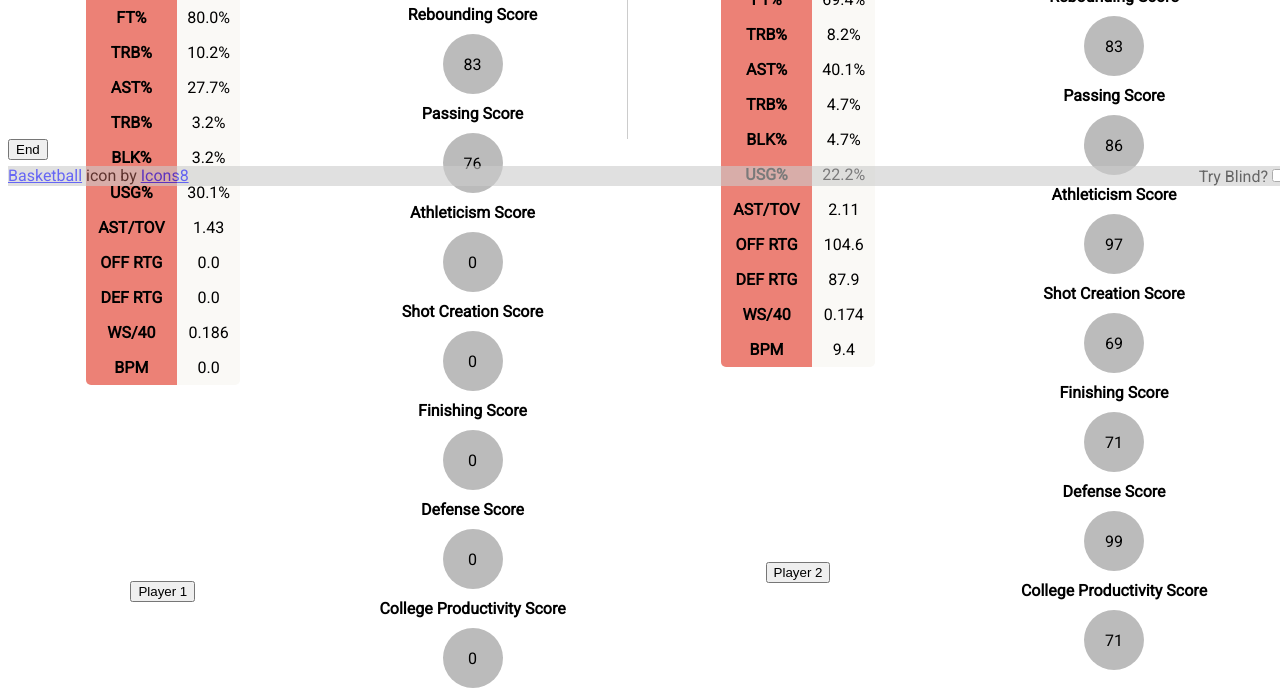
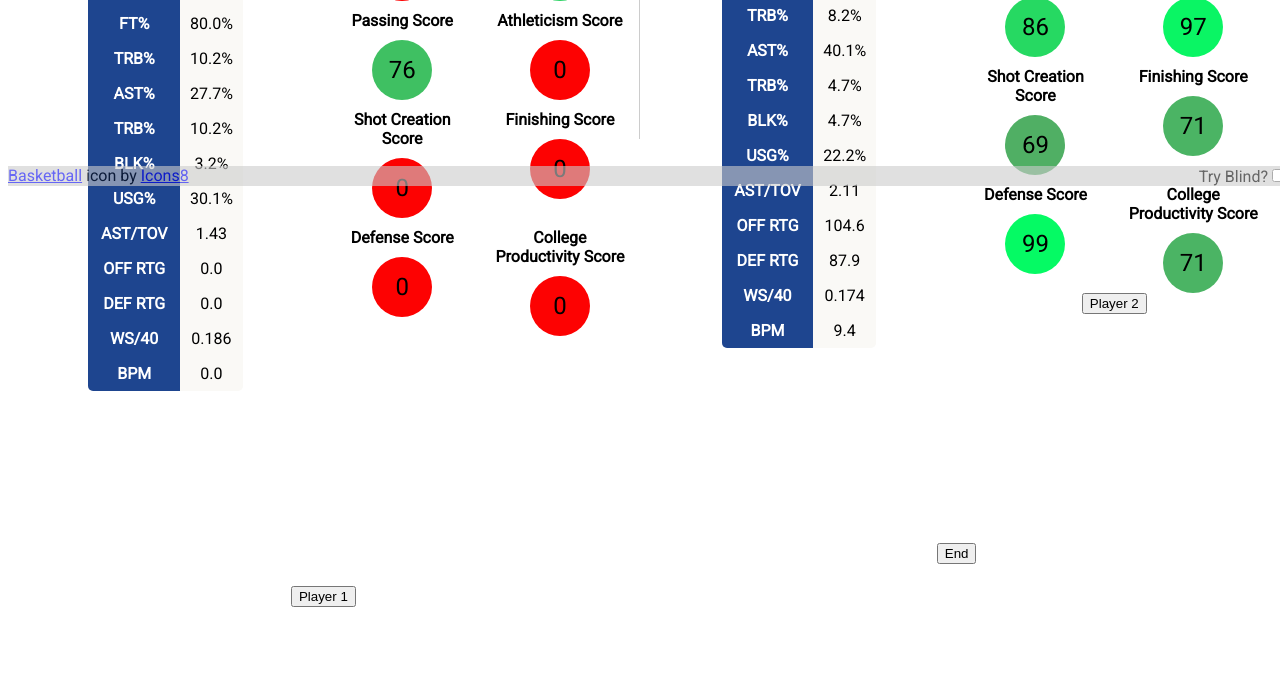
Before and after one commit to JasonG7234/NBA-Draft-Model, a Flask app: page / in a window 1280 px wide. Shown: the part 614-1302 px from the top of the page. After the commit the page ends 1221 px from the top, so only its background shows below. Run offline with Flask 2, Linux system fonts and the light colour scheme.

Commit message:
fix: minor design improvements

```diff
--- a/src/training/static/styles/mainpage.css
+++ b/src/training/static/styles/mainpage.css
@@ -82,10 +82,12 @@ tr:last-child th:last-child { border-bottom-right-radius: 5px; }
     color: #000;
   }
   .auxiliary {
-    background-color: #ec8176;
+    background-color: #1e458f;
+    color: white;
   }
   .stats {
-    background-color: #ec8176;
+    background-color: #1e458f;
+    color: white;
     padding: 5px;
   }
   .tooltip {
@@ -120,20 +122,22 @@ tr:last-child th:last-child { border-bottom-right-radius: 5px; }
   }
   .circles {
     display: grid;
-    grid-template-columns: repeat(auto-fill,minmax(160px, 1fr));
+    grid-template-columns: repeat(auto-fill,minmax(120px, 1fr));
   }
   .circle {
     display: flex;
     flex-direction: column;
     align-items: center;
+
   }
   .dot {
     height: 50px;
     padding: 5px;
     width: 50px;
-    background-color: #bbb;
     display: flex;
     justify-content: center;
+    font-size: 24px;
+    flex-direction: column;
     align-items: center;
     border-radius: 50%;
   }
--- a/src/training/templates/choose.html
+++ b/src/training/templates/choose.html
@@ -2,6 +2,7 @@
     <head>
         <!-- MAIN CSS -->
         <link rel= "stylesheet" type= "text/css" href= "{{ url_for('static',filename='styles/mainpage.css') }}">
+        <link rel= "stylesheet" type= "text/css" href= "{{ url_for('static',filename='styles/colors.css') }}">
         <!-- ICONS -->
         <link rel="stylesheet" href="https://cdnjs.cloudflare.com/ajax/libs/font-awesome/4.7.0/css/font-awesome.min.css">
         <!-- FAVICON -->
@@ -45,13 +46,13 @@
         <form method="post" action="/">
             <div style="width: 100%; height: 100%;">
                 <!-- PLAYER 1 -->
-                <div style="width: 49%; float: left; height: 95%; text-align: center; border-right: 0.5px solid #ccc">
+                <div style="width: 49.9%; float: left; height: 95%; text-align: center; border-right: 0.5px solid #ccc">
                     <div class="profile-info">
                         <div style="float:right; padding-right: 10px;">
-                            <img src="https://basketball.realgm.com/images/nba/4.2/profiles/photos/2006/player_photo.jpg">
+                            <img src="{{ o1['Image Link']}}">
                         </div>
                         <div style="text-align:left">
-                            <h1>Player 1</h1>
+                            <h1>{{ o1['Name']}}</h1>
                             {% if o1['Position 2'] != '-' %}
                                 <h2 class="green">{{ o1['School'] }} | {{ o1['Class'] }} | {{ o1['Position 1'] }}/{{ o1['Position 2'] }}</h2>
                             {% else %}
@@ -73,7 +74,12 @@
                             <td><span>{{ o1['Height']//12 }}'{{ o1['Height']%12 }}</span></td>
                             <td><span>{{ o1['Weight'] }}</span></td>
                             <td><span>{{ o1['Draft Day Age'] }}</span></td>
-                            <td><span>{{ int(o1['RSCI']) }}</span></td>
+                            <td><span>{{ int(o1['RSCI']) }}</span>
+                                {% if int(o1['RSCI']) == 400 %}
+                            <div class="tooltip" style="margin-left: -4px">+<span class="tooltiptext">For players with ranks greater than 400 or not registered in 247sports.
+                            </div>
+                            {% else %}
+                            {% endif %}</td>
                             <td><span>{{ int(o1['Wins']) }}-{{ int(o1['Losses']) }}</span></td>
                             </tr>
                         </tbody>
@@ -102,7 +108,7 @@
                                     <td><span>{{ o1['AST%'] }}%</span></td>
                                 </tr><tr>
                                     <th class="stats"><span>TRB%</span></th>
-                                    <td><span>{{ o1['STL%'] }}%</span></td>
+                                    <td><span>{{ o1['TRB%'] }}%</span></td>
                                 </tr><tr>
                                     <th class="stats"><span>BLK%</span></th>
                                     <td><span>{{ o1['STL%'] }}%</span></td>
@@ -136,35 +142,51 @@
                             <div class="circles">
                                 <div class="circle">
                                     <h4 style="margin: 10px;">Shooting Score</h4>
-                                    <div class="dot">{{ int(round(o1['Shooting Score'], 2)*100) }}</div>
+                                    <div id="color-{{ int(round(o1['Shooting Score'], 2)*100) }}" class="dot">
+                                        {{ int(round(o1['Shooting Score'], 2)*100) }}
+                                    </div>
                                 </div>
                                 <div class="circle">
                                     <h4 style="margin: 10px;">Rebounding Score</h4>
-                                    <div class="dot">{{ int(round(o1['Rebounding Score'], 2)*100) }}</div>
+                                    <div id="color-{{ int(round(o1['Rebounding Score'], 2)*100) }}" class="dot">
+                                        {{ int(round(o1['Rebounding Score'], 2)*100) }}
+                                    </div>
                                 </div>
                                 <div class="circle">
                                     <h4 style="margin: 10px;">Passing Score</h4>
-                                    <div class="dot">{{ int(round(o1['Passing Score'], 2)*100) }}</div>
+                                    <div id="color-{{ int(round(o1['Passing Score'], 2)*100) }}" class="dot">
+                                        {{ int(round(o1['Passing Score'], 2)*100) }}
+                                    </div>
                                 </div>
                                 <div class="circle">
                                     <h4 style="margin: 10px;">Athleticism Score</h4>
-                                    <div class="dot">{{ int(round(o1['Athleticism Score'], 2)*100) }}</div>
+                                    <div id="color-{{ int(round(o1['Athleticism Score'], 2)*100) }}" class="dot">
+                                        {{ int(round(o1['Athleticism Score'], 2)*100) }}
+                                    </div>
                                 </div>
                                 <div class="circle">
                                     <h4 style="margin: 10px;">Shot Creation Score</h4>
-                                    <div class="dot">{{ int(round(o1['Shot Creation Score'], 2)*100) }}</div>
+                                    <div id="color-{{ int(round(o1['Shot Creation Score'], 2)*100) }}" class="dot">
+                                        {{ int(round(o1['Shot Creation Score'], 2)*100) }}
+                                    </div>
                                 </div>
                                 <div class="circle">
                                     <h4 style="margin: 10px;">Finishing Score</h4>
-                                    <div class="dot">{{ int(round(o1['Finishing Score'], 2)*100) }}</div>
+                                    <div id="color-{{ int(round(o1['Finishing Score'], 2)*100) }}" class="dot">
+                                        {{ int(round(o1['Finishing Score'], 2)*100) }}
+                                    </div>
                                 </div>
                                 <div class="circle">
                                     <h4 style="margin: 10px;">Defense Score</h4>
-                                    <div class="dot">{{ int(round(o1['Defense Score'], 2)*100) }}</div>
+                                    <div id="color-{{ int(round(o1['Defense Score'], 2)*100) }}" class="dot">
+                                        {{ int(round(o1['Defense Score'], 2)*100) }}
+                                    </div>
                                 </div>
                                 <div class="circle">
                                     <h4 style="margin: 10px;">College Productivity Score</h4>
-                                    <div class="dot">{{ int(round(o1['College Productivity Score'], 2)*100) }}</div>
+                                    <div id="color-{{ int(round(o1['College Productivity Score'], 2)*100) }}" class="dot">
+                                        {{ int(round(o1['College Productivity Score'], 2)*100) }}
+                                    </div>
                                 </div>
                             </div>
                         </div>
@@ -172,13 +194,13 @@
                 <input type="submit" value="Player 1" name="action1"/>
             </div>
             <!-- PLAYER 2 -->
-            <div style="width: 50%; float: right; height: 95%; text-align: center;">
+            <div style="width: 49.9%; float: right; height: 95%; text-align: center;">
                 <div class="profile-info">
                     <div style="float:right; padding-right: 10px;">
-                        <img src="https://basketball.realgm.com/images/nba/4.2/profiles/photos/2006/player_photo.jpg">
+                        <img src="{{ o2['Image Link']}}">
                     </div>
-                    <div style="text-align: left">
-                        <h1>Player 2</h1>
+                    <div style="text-align:left">
+                        <h1>{{ o2['Name']}}</h1>
                         {% if o2['Position 2'] != '-' %}
                             <h2 class="green">{{ o2['School'] }} | {{ o2['Class'] }} | {{ o2['Position 1'] }}/{{ o2['Position 2'] }}</h2>
                         {% else %}
@@ -200,7 +222,12 @@
                             <td><span>{{ o2['Height']//12 }}'{{ o2['Height']%12 }}</span></td>
                             <td><span>{{ o2['Weight'] }}</span></td>
                             <td><span>{{ o2['Draft Day Age'] }}</span></td>
-                            <td><span>{{ int(o2['RSCI']) }}</span></td>
+                            <td><span>{{ int(o2['RSCI']) }}</span>
+                            {% if int(o2['RSCI']) == 400 %}
+                            <div class="tooltip" style="margin-left: -4px">+<span class="tooltiptext">For players with ranks greater than 400 or not registered in 247sports.
+                            </div>
+                            {% else %}
+                            {% endif %}</td>
                             <td><span>{{ int(o2['Wins']) }}-{{ int(o2['Losses']) }}</span></td>
                         </tr>
                     </tbody>
@@ -263,35 +290,50 @@
                         <div class="circles">
                         <div class="circle">
                             <h4 style="margin: 10px;">Shooting Score</h4>
-                                <div class="dot">{{ int(round(o2['Shooting Score'], 2)*100) }}</div>
+                            <div id="color-{{ int(round(o2['Shooting Score'], 2)*100) }}" class="dot">
+                                {{ int(round(o2['Shooting Score'], 2)*100) }}
+                            </div>
                         </div>
                         <div class="circle">
                             <h4 style="margin: 10px;">Rebounding Score</h4>
-                                <div class="dot">{{ int(round(o2['Rebounding Score'], 2)*100) }}</div>
+                            <div id="color-{{ int(round(o2['Rebounding Score'], 2)*100) }}" class="dot">
+                                {{ int(round(o2['Rebounding Score'], 2)*100) }}
+                            </div>
                         </div>
                         <div class="circle">
                             <h4 style="margin: 10px;">Passing Score</h4>
-                                <div class="dot">{{ int(round(o2['Passing Score'], 2)*100) }}</div>
+                            <div id="color-{{ int(round(o2['Passing Score'], 2)*100) }}" class="dot">
+                                {{ int(round(o2['Passing Score'], 2)*100) }}
+                            </div>
                         </div>
                         <div class="circle">
                             <h4 style="margin: 10px;">Athleticism Score</h4>
-                                <div class="dot">{{ int(round(o2['Athleticism Score'], 2)*100) }}</div>
+                            <div id="color-{{ int(round(o2['Athleticism Score'], 2)*100) }}" class="dot">
+                                {{ int(round(o2['Athleticism Score'], 2)*100) }}
+                            </div>
                         </div>
                         <div class="circle">
                             <h4 style="margin: 10px;">Shot Creation Score</h4>
-                                <div class="dot">{{ int(round(o2['Shot Creation Score'], 2)*100) }}</div>
+                            <div id="color-{{ int(round(o2['Shot Creation Score'], 2)*100) }}" class="dot">
+                                {{ int(round(o2['Shot Creation Score'], 2)*100) }}
+                            </div>
                         </div>
                         <div class="circle">
                             <h4 style="margin: 10px;">Finishing Score</h4>
-                                <div class="dot">{{ int(round(o2['Finishing Score'], 2)*100) }}</div>
+                            <div id="color-{{ int(round(o2['Finishing Score'], 2)*100) }}" class="dot">
+                                {{ int(round(o2['Finishing Score'], 2)*100) }}
+                            </div>
                         </div>
                         <div class="circle">
                             <h4 style="margin: 10px;">Defense Score</h4>
-                                <div class="dot">{{ int(round(o2['Defense Score'], 2)*100) }}</div>
+                            <div id="color-{{ int(round(o2['Defense Score'], 2)*100) }}" class="dot">
+                                {{ int(round(o2['Defense Score'], 2)*100) }}
+                            </div>
                         </div>
                         <div class="circle">
                             <h4 style="margin: 10px;">College Productivity Score</h4>
-                                <div class="dot">{{ int(round(o2['College Productivity Score'], 2)*100) }}</div>
+                            <div id="color-{{ int(round(o2['College Productivity Score'], 2)*100) }}" class="dot">
+                                {{ int(round(o2['College Productivity Score'], 2)*100) }}
                             </div>
                         </div>
                     </div>
```
Lines whose indentation alone changed are shown as unchanged.
